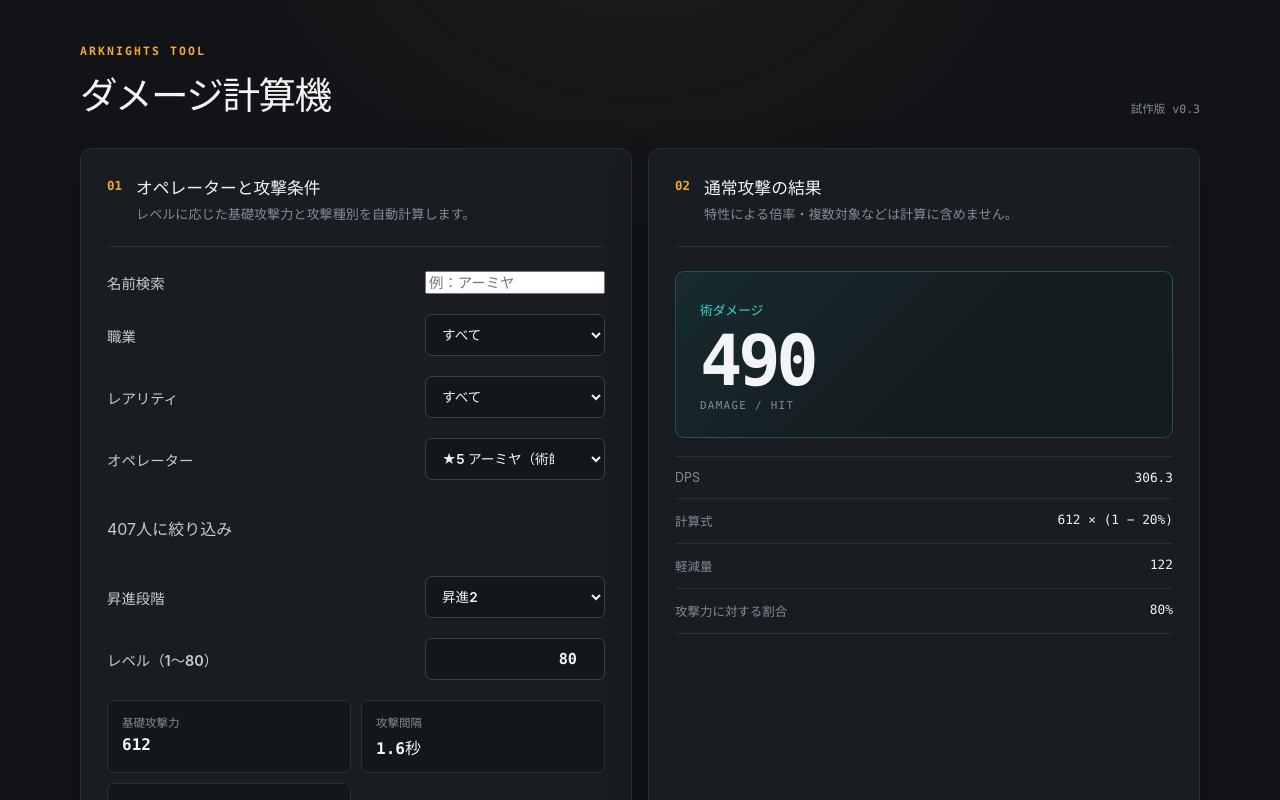
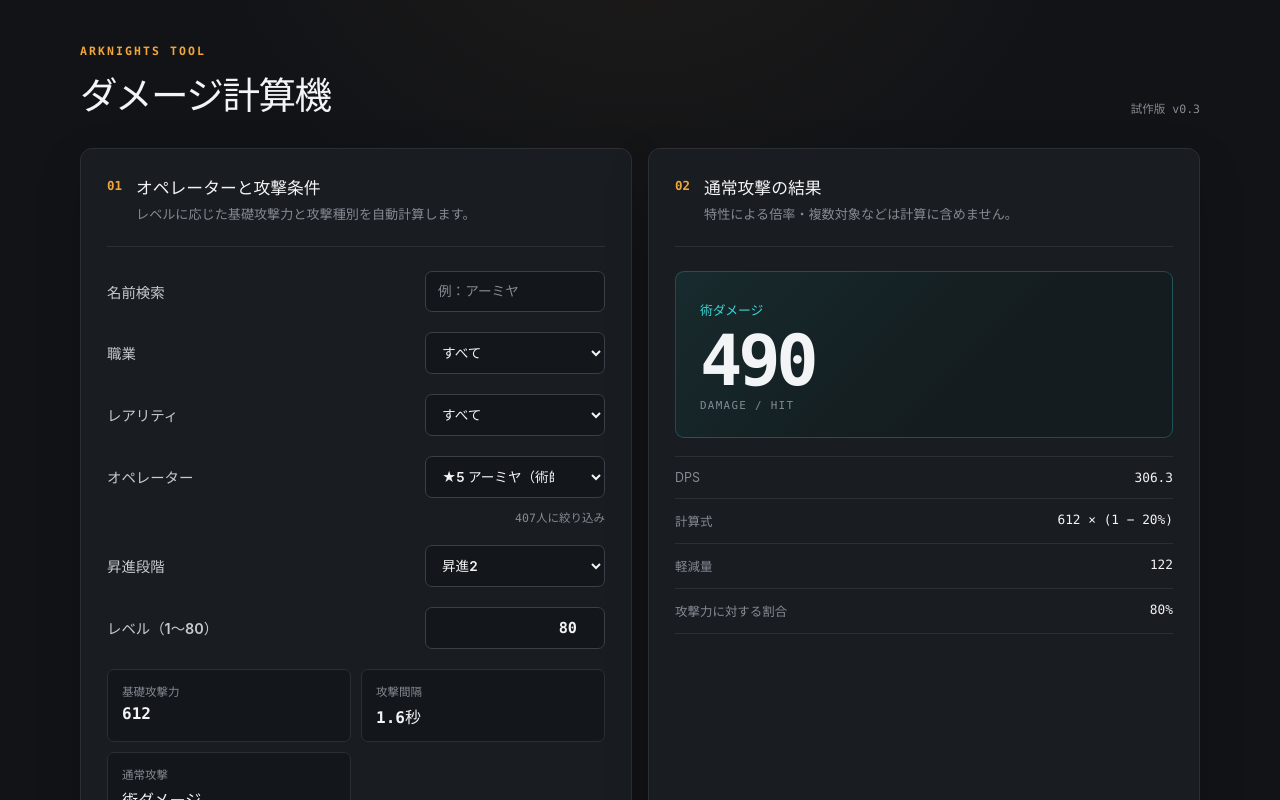
Before and after one commit to gonchiman/arknights-damage-calculator, a React (Vite) app: page / in a window 1280 px wide. Shown: the top 800 px of the page. Built offline with nearby package versions, Linux system fonts and the light colour scheme.

Commit message:
style: add operator search controls

```diff
--- a/src/App.css
+++ b/src/App.css
@@ -108,7 +108,8 @@ h1 {
     box-shadow 160ms ease;
 }
 
-.field select {
+.field select,
+.search-input {
   width: 100%;
   min-width: 0;
   padding: 11px 34px 11px 12px;
@@ -123,9 +124,38 @@ h1 {
     box-shadow 160ms ease;
 }
 
-.field select:focus {
+.search-input {
+  padding-right: 12px;
+}
+
+.field select:focus,
+.search-input:focus {
   border-color: var(--accent);
   box-shadow: 0 0 0 3px var(--accent-soft);
+}
+
+.search-input::placeholder {
+  color: var(--text-muted);
+  font-weight: 500;
+}
+
+.filter-count {
+  margin: -9px 0 0;
+  color: var(--text-muted);
+  font-family: var(--mono);
+  font-size: 0.72rem;
+  text-align: right;
+}
+
+.empty-filter-state {
+  margin: 0;
+  padding: 14px;
+  border: 1px solid var(--border);
+  border-radius: 7px;
+  color: var(--text-muted);
+  background: var(--input-bg);
+  font-size: 0.8rem;
+  line-height: 1.6;
 }
 
 .number-input:focus-within {
@@ -366,7 +396,8 @@ footer p {
 
   .number-input,
   .segmented-control,
-  .field select {
+  .field select,
+  .search-input {
     width: 100%;
   }
 }
```
